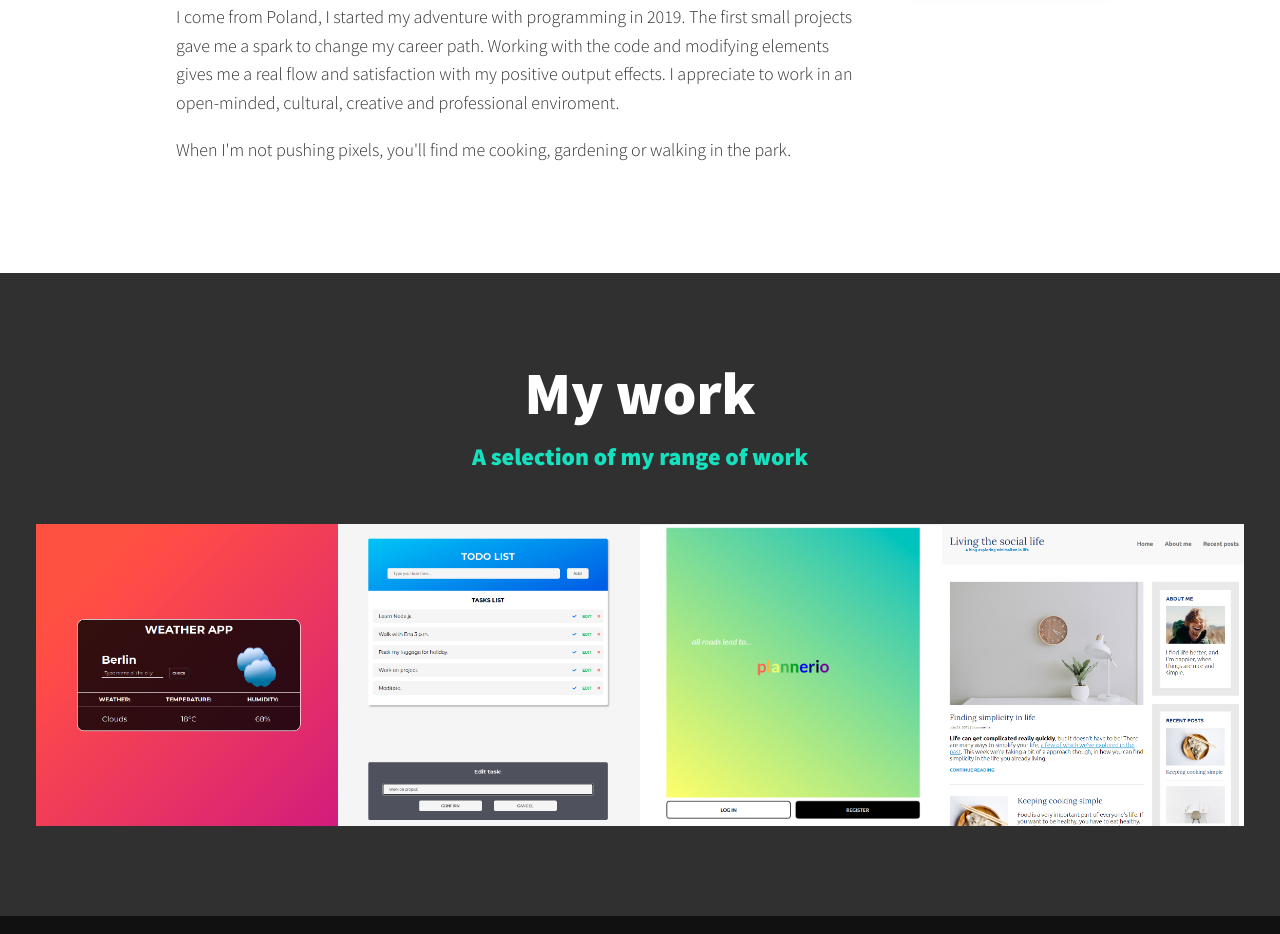
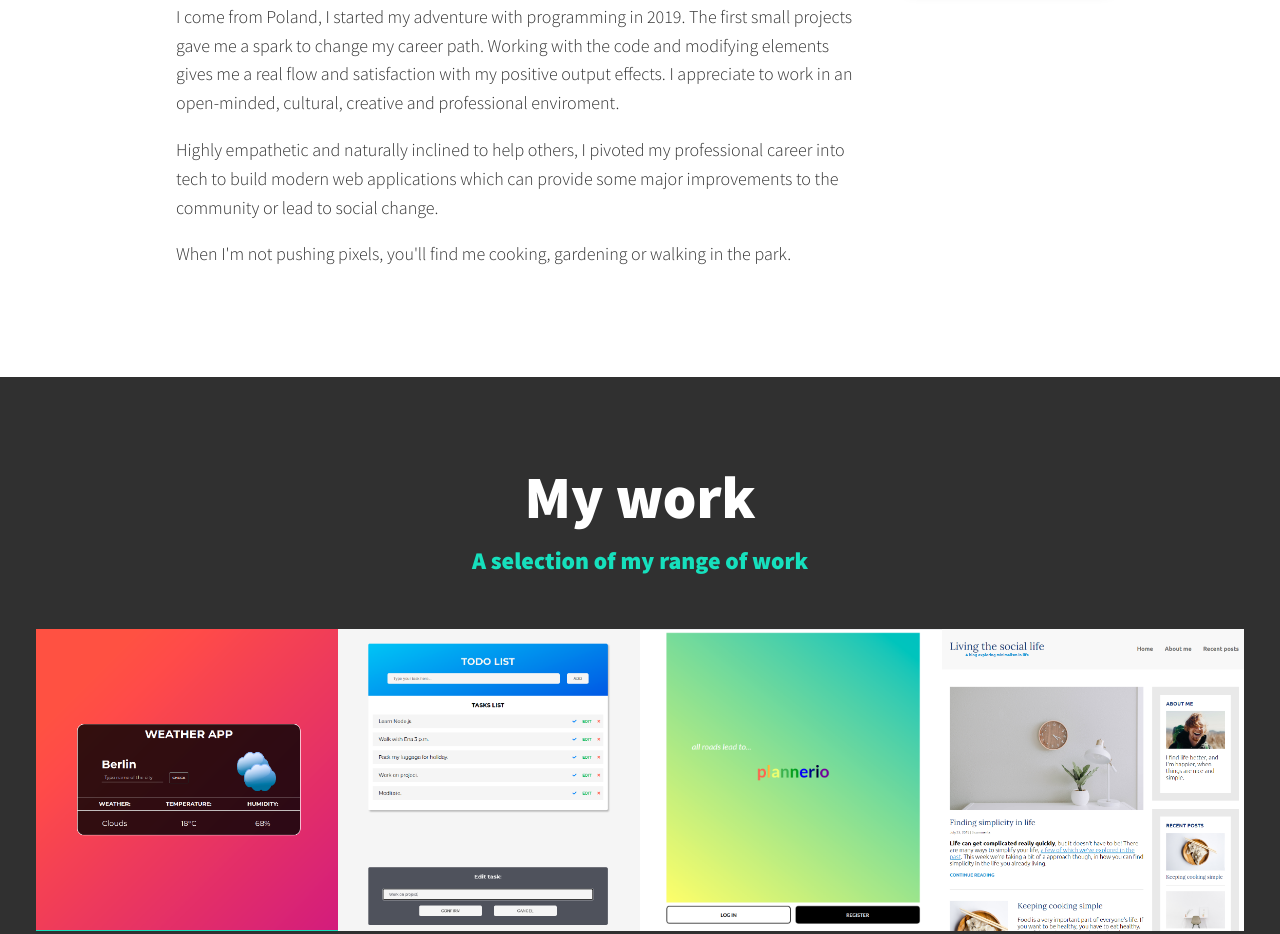
Before and after one commit to Mahir33/AdamWrobelWebDev, a plain HTML site: page index.html in a window 1280 px wide. Shown: the part 1667-2601 px from the top of the page. Drawn offline with nearby package versions, Linux system fonts and the light colour scheme.

Commit message:
Description in About me section added

```diff
--- a/index.html
+++ b/index.html
@@ -79,6 +79,7 @@
 
            <div class="about-me__body">
                <p>I come from Poland, I started my adventure with programming in 2019. The first small projects gave me a spark to change my career path. Working with the code and modifying elements gives me a real flow and satisfaction with my positive output effects. I appreciate to work in an open-minded, cultural, creative and professional enviroment.</p>
+               <p>Highly empathetic and naturally inclined to help others, I pivoted my professional career into tech to build modern web applications which can provide some major improvements to the community or lead to social change.</p>
                <p>When I'm not pushing pixels, you'll find me cooking, gardening or walking in the park.</p>
            </div>
 
```
